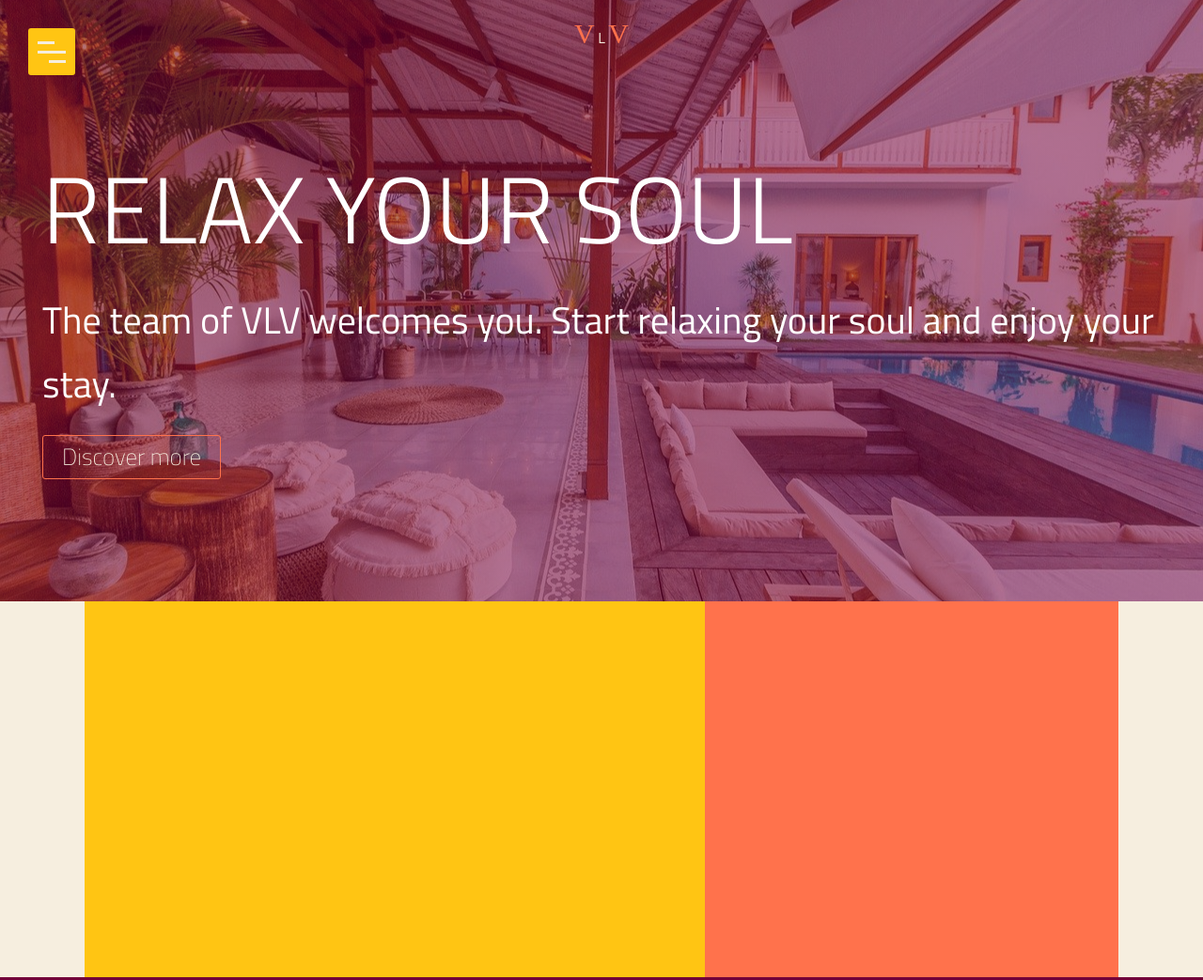
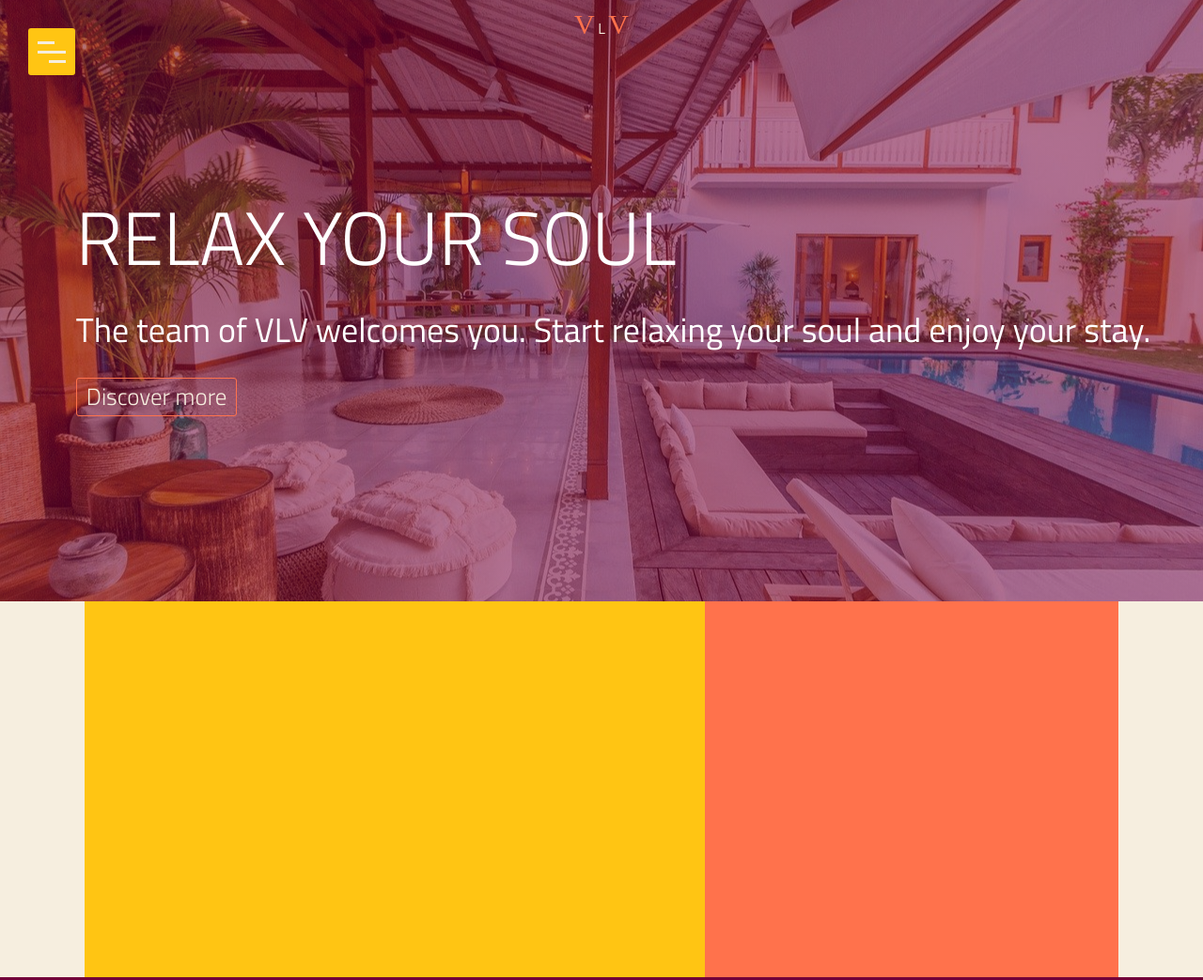
Before and after one commit to Widoguaiquirian/fluidVillageWeb, a website: page index.html in a window 1280 px wide. Shown: the top 1043 px of the page at 94% size. Drawn offline with Linux system fonts and the light colour scheme.

Commit message:
ADjusting

```diff
--- a/sass/base/_typography.scss
+++ b/sass/base/_typography.scss
@@ -18,7 +18,6 @@ a:visited {
    color: $color-quaternary;
    text-decoration: none;
    position: relative;
-   padding: 1rem 2rem;
    border-radius: 0.3rem;
 }
 
--- a/sass/layout/_header.scss
+++ b/sass/layout/_header.scss
@@ -30,7 +30,7 @@
       align-self: center;
 
       &--title {
-         font-size: clamp(3rem, 8vw, 10rem);
+         font-size: clamp(3.8rem, 8vw, 8rem);
          font-weight: 300;
          color: white;
          text-transform: uppercase;
@@ -39,27 +39,26 @@
       }
 
       &--para {
-         font-size: clamp(1.6rem, 4vw, 4rem);
+         font-size: clamp(1.6rem, 4vw, 3.6rem);
          font-weight: 500;
          margin: 0;
          padding: 0 2rem 2rem $font-size-title;
       }
 
       &--link {
-         font-size: clamp(1.6rem, 4vw, 2.5rem);
-         font-weight: 100;
+         font-size: clamp(1.4rem, 4vw, 2.5rem);
+         font-weight: 300;
          border-radius: 3px;
          display: inline-block;
          border: 1px solid $color-tertiary;
          margin-left: $font-size-title;
-         padding: 0;
+         padding: 0.7rem 1rem;
          line-height: 1;
          transition: $transition-duration;
 
          &:hover {
             background-color: white;
             color: $color-tertiary;
-            font-weight: bold;
          }
       }
    }
--- a/sass/layout/_navigation.scss
+++ b/sass/layout/_navigation.scss
@@ -118,6 +118,7 @@
          .header__main-nav--link {
             font-size: clamp(2rem, 3vw, 3rem);
             position: relative;
+            padding: 1rem 2rem;
 
             &::after {
                content: "";
```
Also changed, not shown: css/main.css.
